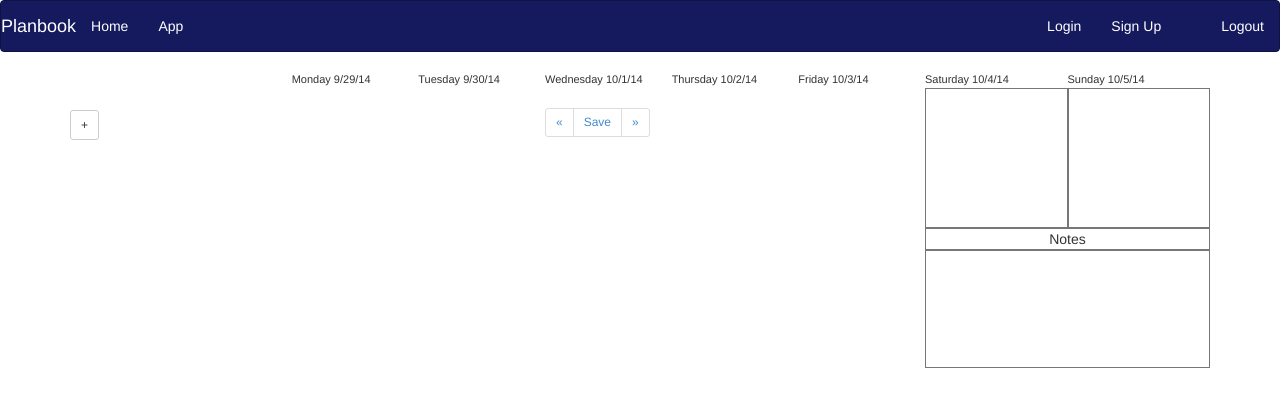
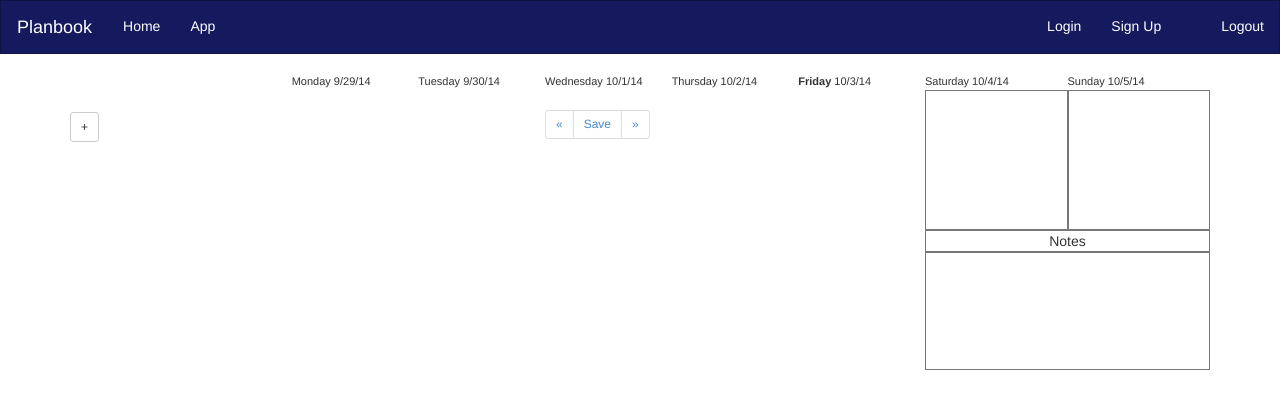
Before and after one commit to davish/Planner, a Python web app: template views/index.html in a window 1280 px wide. Shown: the top 409 px of the page. Run offline with Jinja, Linux system fonts and the light colour scheme; the template is opened without the code that fills it, so the values that code supplies are empty.

Commit message:
implemented Alex's reccomendations: sliding notes, typing in saturday sunday boxes, bolding the current date.

```diff
--- a/static/css/stylesheet.css
+++ b/static/css/stylesheet.css
@@ -7,8 +7,28 @@ textarea {
 
   font-size: 12px;
   border-color: #777;
+  border-width: 1px;
 
 }
+
+.navbar {
+  border-radius: 0;
+}
+
+.navbar-brand {
+  padding: 16px;
+}
+
+span#today {
+  font-weight: bold;
+}
+
+.weekendNote {
+  width: 100%px;
+  height: 140px;
+  border-width: 1px;
+}
+
 .input-group {
   width: 50%;
 }
--- a/views/index.html
+++ b/views/index.html
@@ -80,8 +80,8 @@
         <div class="col-sm-6 day" id="sunday"><span>Sunday</span></div>
       </div>
       <div class="row" id="weekend">
-        <div class="col-sm-6"><ul class="weekendevnt" id="saturdayevnt"></ul></div>
-        <div class="col-sm-6"><ul class="weekendevnt" id="sundayevnt"></ul></div>
+        <div class="col-sm-6"><textarea class="ta weekendNote" id="saturdayNotes"></textarea></div>
+        <div class="col-sm-6"><textarea class="ta weekendNote" id="sundayNotes"> </textarea> </div>
       </div>
       <div class="row">
         <div class="col-sm-12">
```
